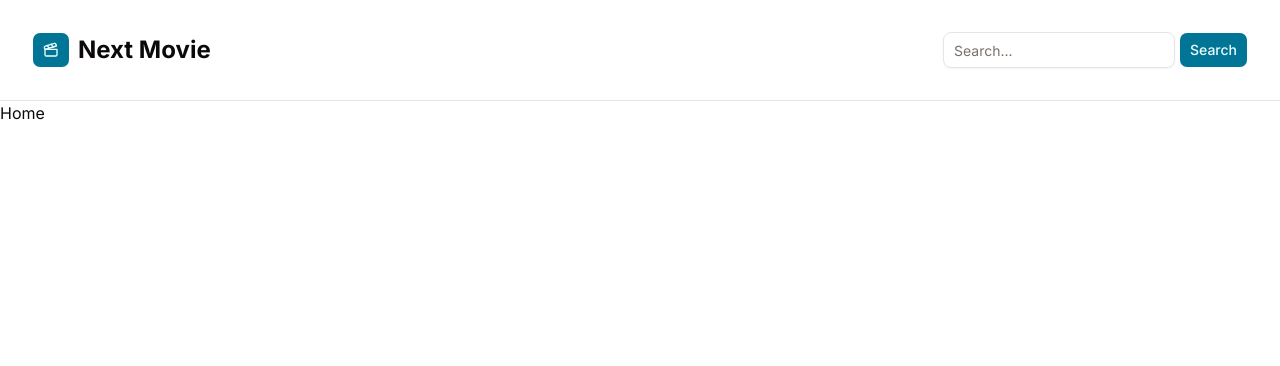
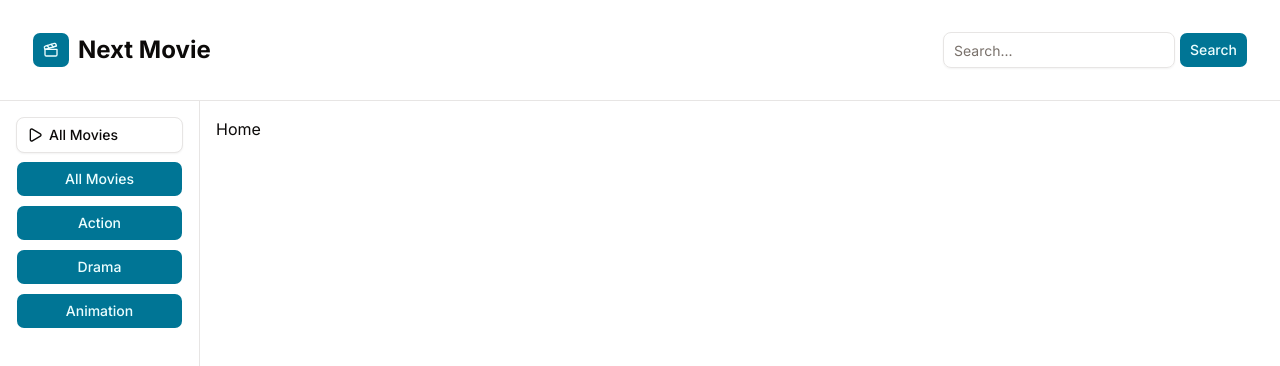
Before and after one commit to zinmarlay/nextmovies, a Next.js app: page / in a window 1280 px wide. Shown: the top 366 px of the page. Built offline with nearby package versions, Linux system fonts and the light colour scheme.

Commit message:
style: sidebar layout start

```diff
--- a/app/layout.tsx
+++ b/app/layout.tsx
@@ -3,7 +3,7 @@ import { Geist, Geist_Mono, Inter } from "next/font/google";
 import "./globals.css";
 import { cn } from "@/lib/utils";
 
-import { Clapperboard } from "lucide-react";
+import { Clapperboard, PlayIcon } from "lucide-react";
 import { Input } from "@/components/ui/input";
 import { Button } from "@/components/ui/button";
 
@@ -50,7 +50,19 @@ export default function RootLayout({ children }: LayoutProps<"/">) {
             <Button>Search</Button>
           </form>
         </header>
-        {children}
+        <div className="flex flex-1">
+          <aside className="p-4 border-r flex flex-col gap-2 min-w-50">
+            <Button variant="outline" className="justify-start">
+              <PlayIcon />
+              All Movies
+            </Button>
+            <Button>All Movies</Button>
+            <Button>Action</Button>
+            <Button>Drama</Button>
+            <Button>Animation</Button>
+          </aside>
+          <main className="flex-1 p-4"> {children}</main>
+        </div>
       </body>
     </html>
   );
```
